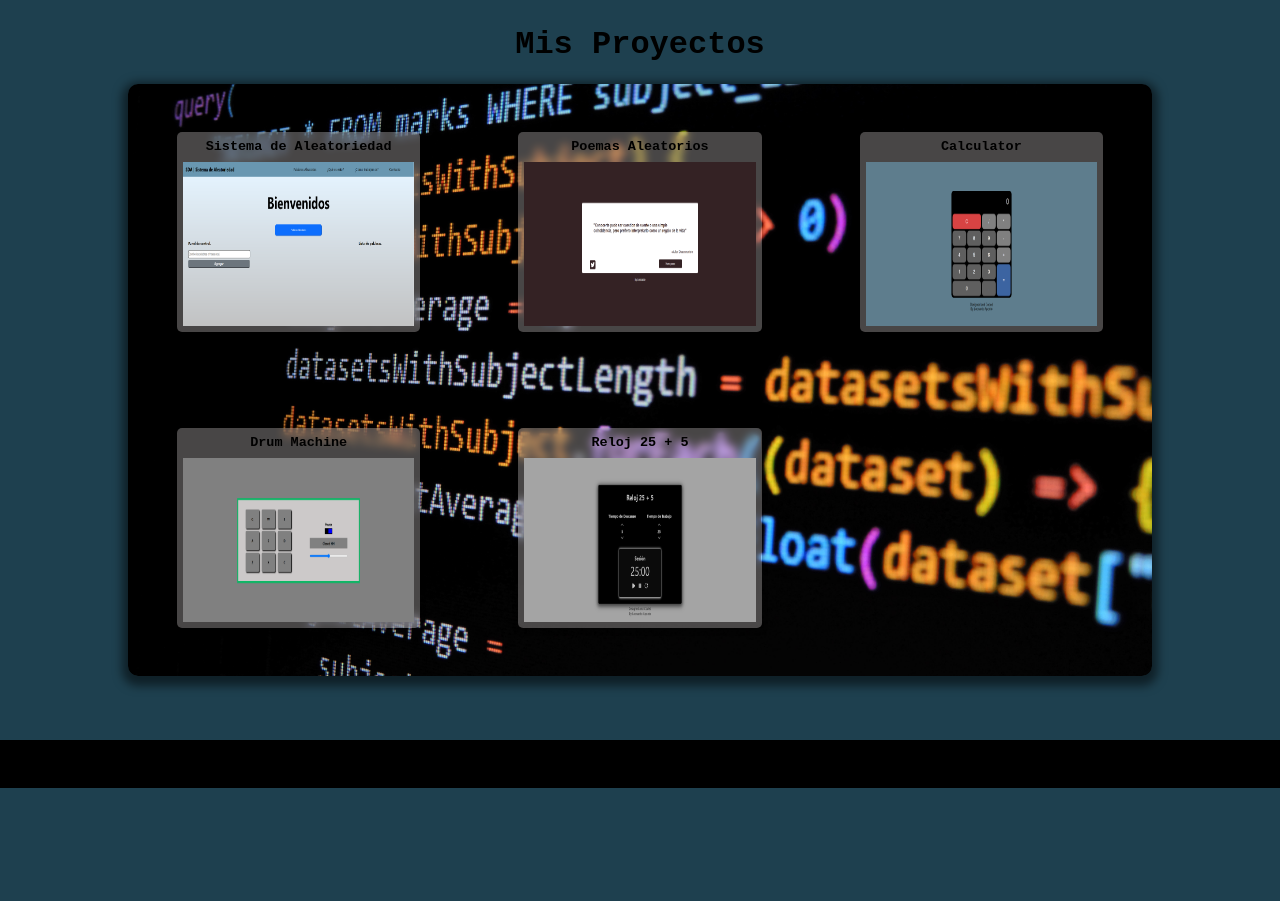
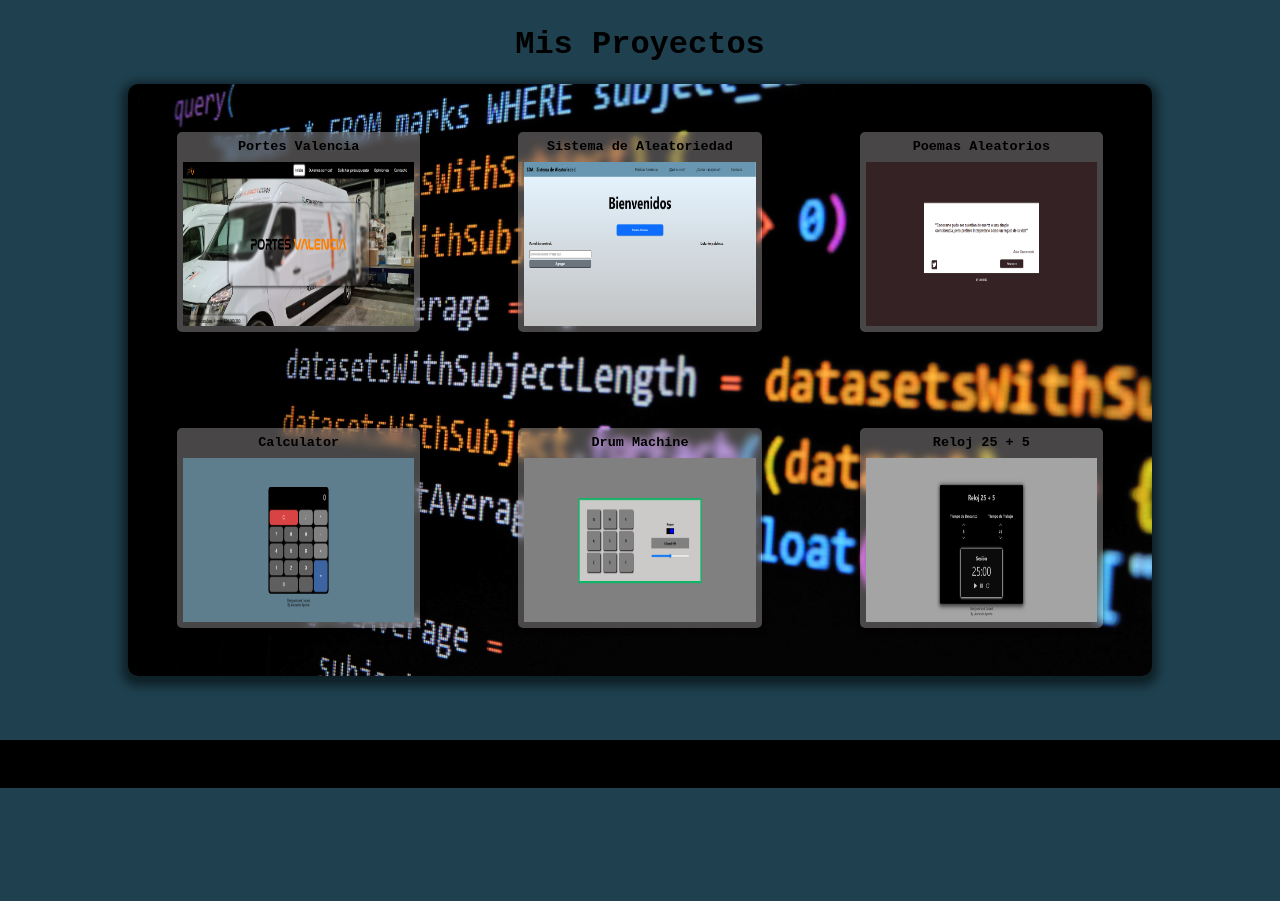
Before and after one commit to Leonardoasd/Portafolio_oficial, a React (Create React App) app: page / in a window 1280 px wide. Shown: the part 860-1761 px from the top of the page. Built offline with nearby package versions, Linux system fonts and the light colour scheme.

Commit message:
new proyect added

```diff
--- a/public/index.html
+++ b/public/index.html
@@ -1,5 +1,5 @@
 <!DOCTYPE html>
-<html lang="en">
+<html lang="es">
   <head>
     <meta charset="utf-8" />
     <link rel="icon" href="%PUBLIC_URL%/logo4.png" />
--- a/src/Screens/misProyectos.js
+++ b/src/Screens/misProyectos.js
@@ -2,10 +2,20 @@ import Poemas from "../imagenes/frases-aleatorias.png";
 import Aleatoriedad from "../imagenes/SistemaDeAleatoriedad.png"
 import Drum from "../imagenes/drum-machine.png";
 import Calculator from "../imagenes/calculadora-web.png";
-import Reloj from "../imagenes/reloj25.png"
+import Reloj from "../imagenes/reloj25.png";
+import Portes from "../imagenes/portes-valencia.png"
 
-export const Proyects = [{
+export const Proyects = [
+    {
         id: 0,
+        nombre: "Portes Valencia",
+        imagen: Portes,
+        description: "Esta es una página web hecha para una empresa de mudanzas en Valencia España, esta es una réplica mejorada de la ya existente página de dicha empresa",
+        linkWeb: "https://leonardoasd.github.io/Portes-Valencia/",
+        linkRepository: "https://github.com/Leonardoasd/Portes-Valencia"
+    },
+    {
+        id: 1,
         nombre: "Sistema de Aleatoriedad",
         imagen: Aleatoriedad,
         description: "Esta web es un sistema de JavaScript que permite registrar palabras para luego devolver una de esas palabras de manera aleatoria, similar a una lotería.",
@@ -13,7 +23,7 @@ export const Proyects = [{
         linkRepository: "https://github.com/Leonardoasd/Sistema_de_Aleatoriedad.git"
     },
     {
-    id: 1,
+        id: 2,
         nombre: "Poemas Aleatorios",
         imagen: Poemas,
         description: "Esta web tiene aproximadamente 30 poemas cortos los cuales se muestran de manera aleatoria al presionar el botón 'new poem'.",
@@ -21,7 +31,7 @@ export const Proyects = [{
         linkRepository: "https://github.com/Leonardoasd/Proyecto-freeCodeCamp"
     },
     {
-    id: 2,
+        id: 3,
         nombre: "Calculator",
         imagen: Calculator,
         description: "Esta app es una calculadora hecha con JavaScript 100% funcional, formó parte de mis proyectos para obtener mi titulación en freeCodeCamp.",
@@ -29,7 +39,7 @@ export const Proyects = [{
         linkRepository: "https://github.com/Leonardoasd/project-Calculator"
     },
     {
-    id: 3,
+        id: 4,
         nombre: "Drum Machine",
         imagen: Drum,
         description: "Esta es una página web que básicamente emula lo que sería una caja de ritmos, con toda la lógica hecha con JavaScript y React.",
@@ -37,7 +47,7 @@ export const Proyects = [{
         linkRepository: "https://github.com/Leonardoasd/drum-machine"
     },
     {
-    id: 4,
+        id: 5,
         nombre: "Reloj 25 + 5",
         imagen: Reloj,
         description: "Este es el famoso 'reloj de pomodoro', el cual plantea una dinámica de trabajo que se basa, muy resumidamente, en trabajar 25 minutos, y descanzar 5.",
```
Also changed, not shown: src/imagenes/portes-valencia.png (added). Lines whose indentation alone changed are shown as unchanged.
